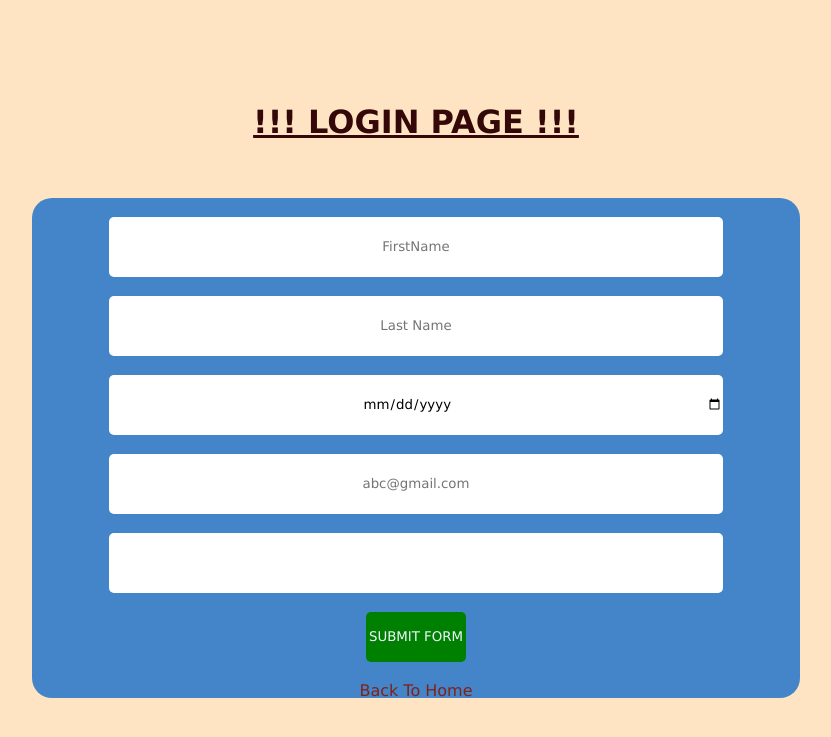
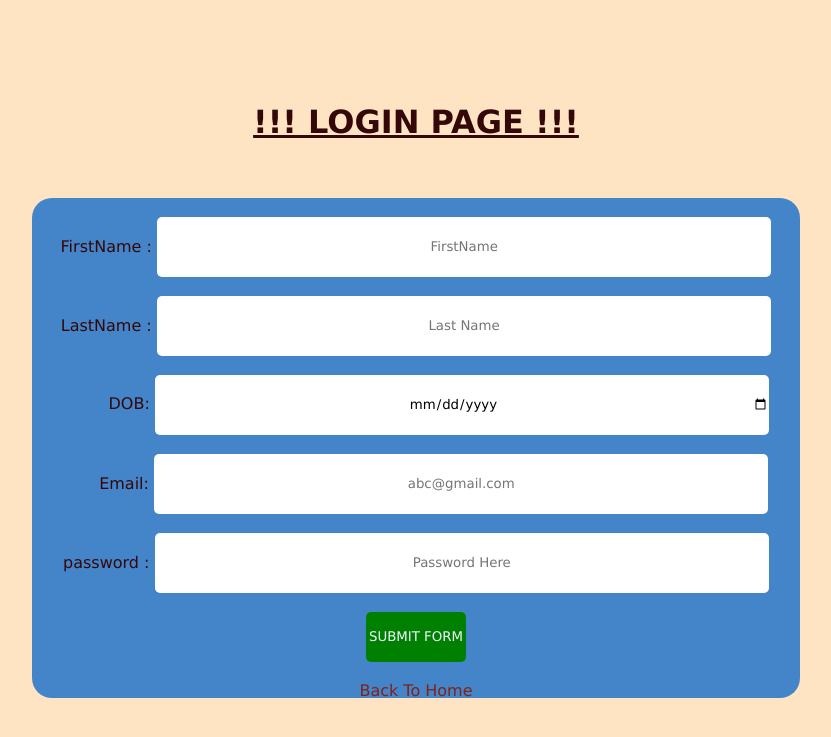
Before and after one commit to rakheshr2005/PROJECT, a Django app: page /login/ in a window 1280 px wide. Shown: the top 737 px of the page, without its empty margins (224-1055 px from the left). Run offline with Django 5.2, Linux system fonts and the light colour scheme.

Commit message:
added labels for input types

```diff
--- a/app1/templates/app1/login.html
+++ b/app1/templates/app1/login.html
@@ -40,6 +40,7 @@
 
       }
      input[type='submit']{
+
         width: 100px;
         height: 50px;
         background-color: green;
@@ -58,17 +59,24 @@
 <body>
     <h1><u><b> !!! LOGIN PAGE !!!</b></u></h1> <br><br><br>
     <div class="loginContainer">
-        <form action="">
+        <form action="" method="post">
+
             <br>
+            <label for="fname">FirstName :</label>
             <input type="text" name="fname" id="fname" placeholder="FirstName" required><br><br>
+            <label for="lname">LastName :</label>
             <input type="text" name="lname" id="lname" placeholder="Last Name" required><br><br>
+            <label for="dob">&nbsp;&nbsp;&nbsp;&nbsp&nbsp;&nbsp;&nbsp;&nbsp;&nbsp;DOB:</label>
             <input type="date" name="dob" id="dob" placeholder="YYYY-MM-DD" required><br><br>
+            <label for="email">&nbsp;&nbsp;&nbsp;&nbsp;&nbsp;&nbsp;&nbsp;Email:</label>
             <input type="email" name="email" id="email" placeholder="abc@gmail.com" required><br><br>
-            <input type="password" name="password" id="password" required><br><br>
+            <label for="password">password  :</label>
+            <input type="password" name="password" id="password" placeholder="Password Here" required><br><br>
+
             <input type="submit" value="SUBMIT FORM">
         </form>
         <br>
-        <a href="{% url 'index'%}">Back To Home</a>
+        <a href="{% url 'index'%}">Back To Home</a> <!-- here index is a function name -->
     </div>
 </body>
 </html>
--- a/app1/views.py
+++ b/app1/views.py
@@ -1,4 +1,6 @@
 from django.shortcuts import render
+from .models import user_details
+
 
 # Create your views here.
 
@@ -7,3 +9,21 @@ def index(request):
 
 def login(request):
         return render(request,'app1/login.html')
+
+def register_user(request):
+    if request.method == 'POST':
+        firstname = request.POST.get('firstname')
+        lastname = request.POST.get('lastname')
+        dob = request.POST.get('dob')
+        email = request.POST.get('email')
+        password = request.POST.get('password')
+
+        # Save data to database
+        user = user_details(
+            firstname=firstname,
+            lastname=lastname,
+            dob=dob,
+            email=email,
+            password=password
+        )
+        user.save()
```
